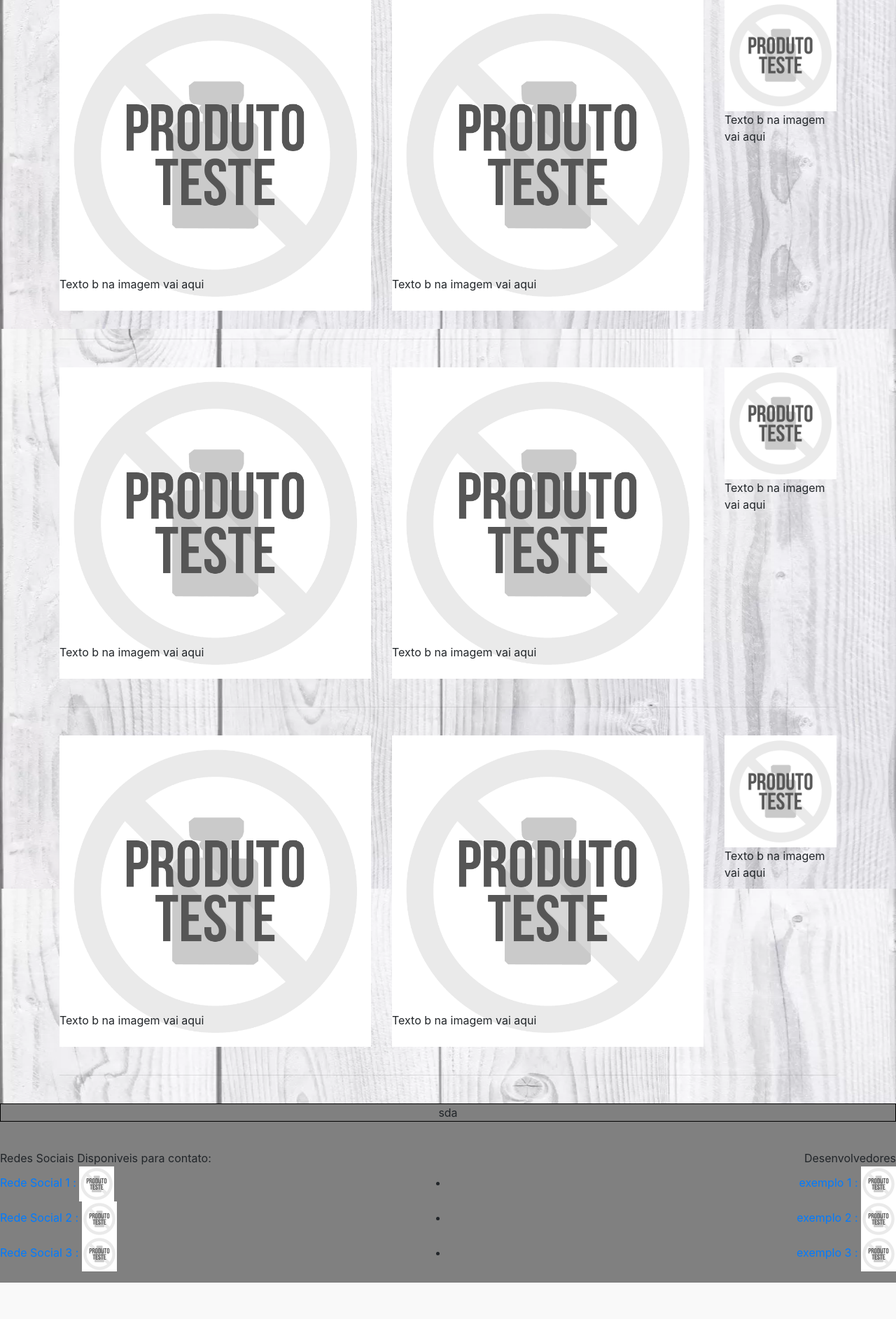
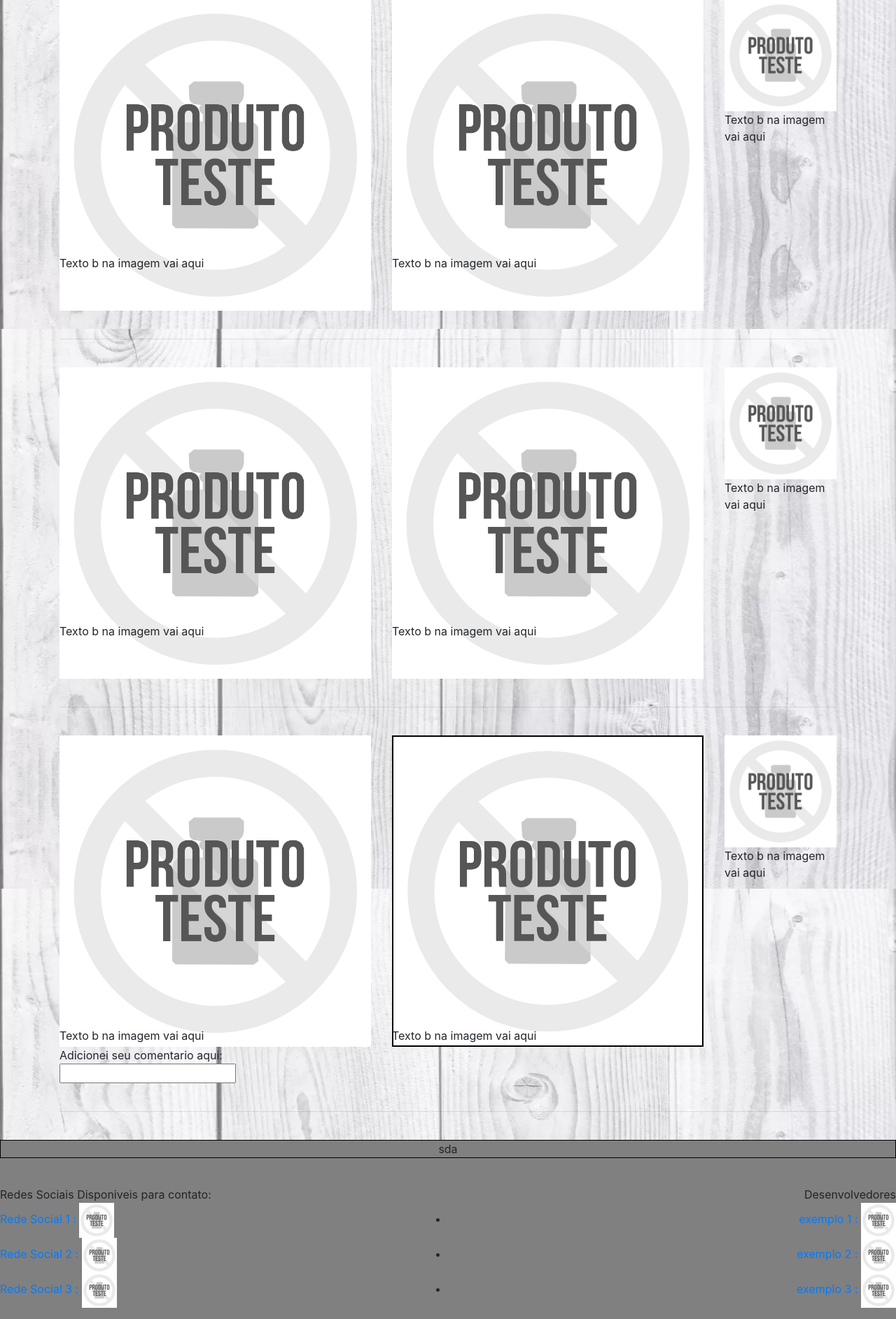
Before and after one commit to renanvolpe/WebProjectIFSP, a PHP site: page /html/indexProjeto.html in a window 1280 px wide. Shown: the part 330-2215 px from the top of the page at 70% size. Before the commit the page ends 2163 px from the top, so only its background shows below. Run offline with PHP 8.4, Linux system fonts and the light colour scheme; some libraries are stand-ins or nearby versions.

Commit message:
Adicionando uma função script para adicionar um valor na lista sem imagem, modificando a pagina home para sugestão de adicionar comentario e bordar preta nas caixas de noticias

```diff
--- a/css/estiloProjeto.css
+++ b/css/estiloProjeto.css
@@ -37,9 +37,12 @@ body{
 	margin-left: 0px;
 
 }
+.img_noticia{
+border:2px solid black;
+}
 .textImg{
 	position: absolute;
-	bottom: 10px;
+	bottom: 40px;
 }
 #buttonMenu{
 
--- a/html/TesteJavaScript.html
+++ b/html/TesteJavaScript.html
@@ -28,5 +28,5 @@
 <br>
 
 <ul id="lista">
-	<li> intem 1</li>
+	<li> item 1</li>
 </ul>
--- a/html/indexProjeto.html
+++ b/html/indexProjeto.html
@@ -209,11 +209,20 @@
 				<p class="textImg">
 					Texto b na imagem vai aqui
 				</p>
+				<div>
+					<div class="topicoComentario">
+						Adicionei seu comentario aqui:
+					</div>
+					<div class="adicinarComentario ">
+						<input type="text" id="caixaComentario">
+					</div>
+				</div>
+
 
 			</div>
 			<div class="col-sm-5">
 
-					<img src="../imagem/ImagemTeste.jpg" class="img-fluid"/>
+					<img src="../imagem/ImagemTeste.jpg" class="img_noticia img-fluid"/>
 
 				<p class="textImg">
 					Texto b na imagem vai aqui
--- a/jcript/scriptProjeto.js
+++ b/jcript/scriptProjeto.js
@@ -3,7 +3,7 @@ function adicionarNoticia() {
 
 	var lista = document.getElementById("lista").innerHTML;
 
-	lista = lista +"<li>"+noticia+"</li>";
+	lista =  lista +'<li>'+noticia+'</li>';
 
 	document.getElementById("lista").innerHTML = lista;
 }
```
